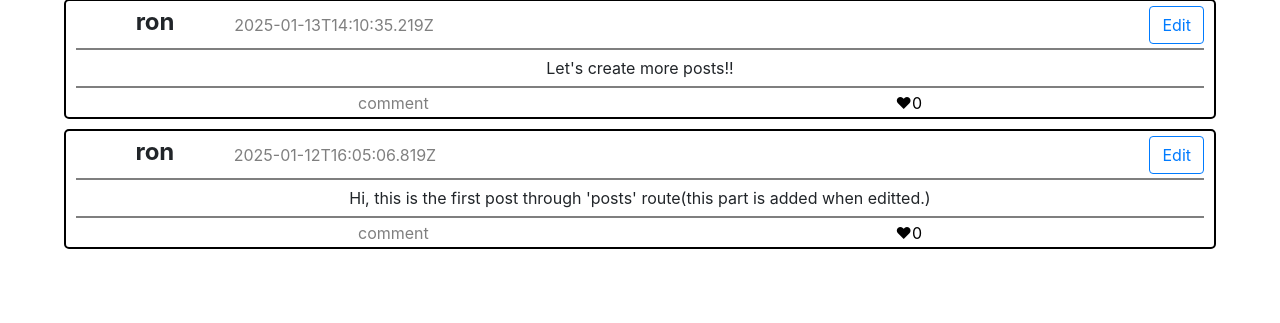
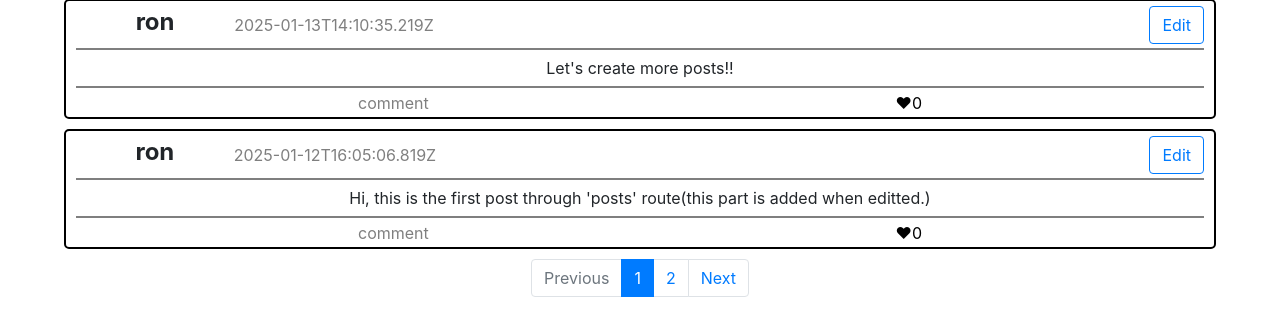
Before and after one commit to UruTe4R/project4-cs50w, a Django app: template network/templates/network/index.html in a window 1280 px wide. Shown: the part 1393-1716 px from the top of the page. Before the commit the page ends 1642 px from the top, so only its background shows below. Run offline with Django 3.2, Linux system fonts and the light colour scheme; the template is opened without the code that fills it: values that come from a table or form of the project are taken from there, others are empty; a user stored in the database is signed in; data comes from the database, SQL or seed files in the repository; both versions use the stored data as it was after the commit; tables that the repository leaves empty hold one stand-in row (values such as "Sample post"); some libraries are stand-ins or nearby versions.

Commit message:
Pagination feature seems OK

```diff
--- a/network/static/network/post.js
+++ b/network/static/network/post.js
@@ -61,10 +61,16 @@ function loadPosts(page=1) {
     const username = post_info["user"]
     const paginated_posts = post_info["paginated_posts"]
     const posts = paginated_posts[`page${page}`]["post_list"]
+    const page_n = Object.keys(paginated_posts).length
     // By default render first page
     posts.forEach(post => {
       createPost(post, '#posts', username)
     })
+    // Add pagination
+    add_pagination('#posts', page, loadPosts, page_n)
+  })
+  .catch(error => {
+    console.log('error:', error)
   })
 }
 
@@ -84,10 +90,12 @@ function loadFollowing(page=1) {
     console.log('following:', following)
     const paginated_posts = following["paginated_posts"]
     const posts = paginated_posts[`page${page}`]["post_list"]
+    const page_n = Object.keys(paginated_posts).length
     console.log('posts:', posts)
     posts.forEach(post => {
       createPost(post, '#following-content')
     })
+    add_pagination('#following-content', page, loadFollowing, page_n)
   })
 
 }
@@ -100,18 +108,12 @@ function loadProfile(usernameArg='', page=1) {
 
   document.querySelector('#profile-content').innerHTML = ''
   document.querySelector('#profile-posts').innerHTML = ''
-  // ForTest
-  console.log('usernameArg:', usernameArg)
   let url = usernameArg == '' ? '/profile' : `/profile/${usernameArg}`
-  console.log('url:', url)
+
   // Fetch to Get User Info
   fetch(url)
   .then(response => response.json())
   .then(profile => {
-    // For TEST
-    console.log('profile:', profile)
-    console.log(profile["user_info"])
-    console.log(profile["user_info"]["username"], profile["user_info"]["follows"], profile["user_info"]["followers"])
     const username = profile["user_info"]["username"]
 
     // Create Elements
@@ -155,14 +157,8 @@ function loadProfile(usernameArg='', page=1) {
     // Create User's Posts and Render
     const paginated_posts = profile["paginated_posts"]
     const posts = paginated_posts[`page${page}`]["post_list"]
+    const page_n = Object.keys(paginated_posts).length
     posts.forEach(post => {
-      const poster = post["poster"]
-      const content = post["content"]
-      const likes = post["likes"]
-      const timestamp = post["timestamp"]
-      // For TEST
-      console.log(poster, content, likes, timestamp)
-
       if (usernameArg) {
         createPost(post, "#profile-posts")
       } else {
@@ -171,6 +167,7 @@ function loadProfile(usernameArg='', page=1) {
 
     })
 
+    add_pagination('#profile-posts', page, loadProfile, page_n)
   })
   .catch(error => {
     console.log('error:', error)
@@ -184,8 +181,7 @@ function createPost(post, target_DOM_id, username='') {
   const likes = post["likes"]
   const liked = post["liked"]
   const timestamp = post["timestamp"]
-  // For TEST
-  console.log(id ,poster, content, likes, timestamp)
+
 
   // div.post_container>div.poster+button.edit-button+div.post-content+div.post-timestamp+div.post-likes+div.post-comment
 
@@ -327,5 +323,76 @@ function change_button_color(HTMLelement, b_color, a_color, bool) {
   } else {
     HTMLelement.style.color = b_color
   }
-  console.log(`color changed to ${HTMLelement.style.color}`)
 }
+function add_pagination(target_DOM_id, current_page_n=1, render_function, number_of_pages) {
+  console.log('add_pagination', target_DOM_id, current_page_n, render_function, number_of_pages)
+
+  // add pagination
+  nav = document.createElement('nav')
+  nav.setAttribute('aria-label', 'Page navigation')
+  nav.classList.add('pagination_container')
+  ul = document.createElement('ul')
+  ul.classList.add('pagination')
+  nav.append(ul)
+  document.querySelector(target_DOM_id).append(nav)
+
+  // add previous button to ul
+  li = document.createElement('li')
+  li.classList.add('page-item')
+  a_before = document.createElement('a')
+  a_before.classList.add('page-link')
+  a_before.setAttribute('href', `#`)
+  a_before.innerHTML = 'Previous'
+  a_before.addEventListener('click', () => {
+    if (current_page_n > 1) {
+      const new_page_n = current_page_n - 1
+      render_function(new_page_n)
+    }
+  })
+  // page does not go further
+  if (current_page_n === 1) {
+    li.classList.add('disabled')
+  }
+  li.append(a_before)
+  ul.append(li)
+
+  // add page numbers to ul
+  for (let i = 0; i < number_of_pages; i++) {
+    li = document.createElement('li')
+    li.classList.add('page-item')
+    if (i + 1 == current_page_n) {
+      li.classList.add('active')
+    }
+    a = document.createElement('a')
+    a.classList.add('page-link')
+    a.setAttribute('href', `#`)
+    a.innerHTML = i + 1
+    a.addEventListener('click', () => {
+      const new_page_n = i + 1
+      render_function(new_page_n)
+    })
+    li.append(a)
+    ul.append(li)
+  }
+
+  // add next button to ul
+  li = document.createElement('li')
+  li.classList.add('page-item')
+  a_after = document.createElement('a')
+  a_after.classList.add('page-link')
+  a_after.setAttribute('href', `#`)
+  a_after.innerHTML = 'Next'
+  a_after.addEventListener('click', () => {
+    if (current_page_n < number_of_pages) {
+      const new_page_n = current_page_n + 1
+      render_function(new_page_n)
+    }
+  })
+  // page does not go further
+  if (current_page_n === number_of_pages) {
+    li.classList.add('disabled')
+  }
+  li.append(a_after)
+  ul.append(li)
+
+}
--- a/network/static/network/styles.css
+++ b/network/static/network/styles.css
@@ -219,3 +219,12 @@ body {
   height: 100%;
   width: 80vw;
 }
+
+/* pagination style */
+.pagination_container {
+  display: flex;
+  flex-direction: row;
+  justify-content: center;
+  align-items: center;
+  margin: 10px 0px;
+}
```
Also changed, not shown: db.sqlite3.
